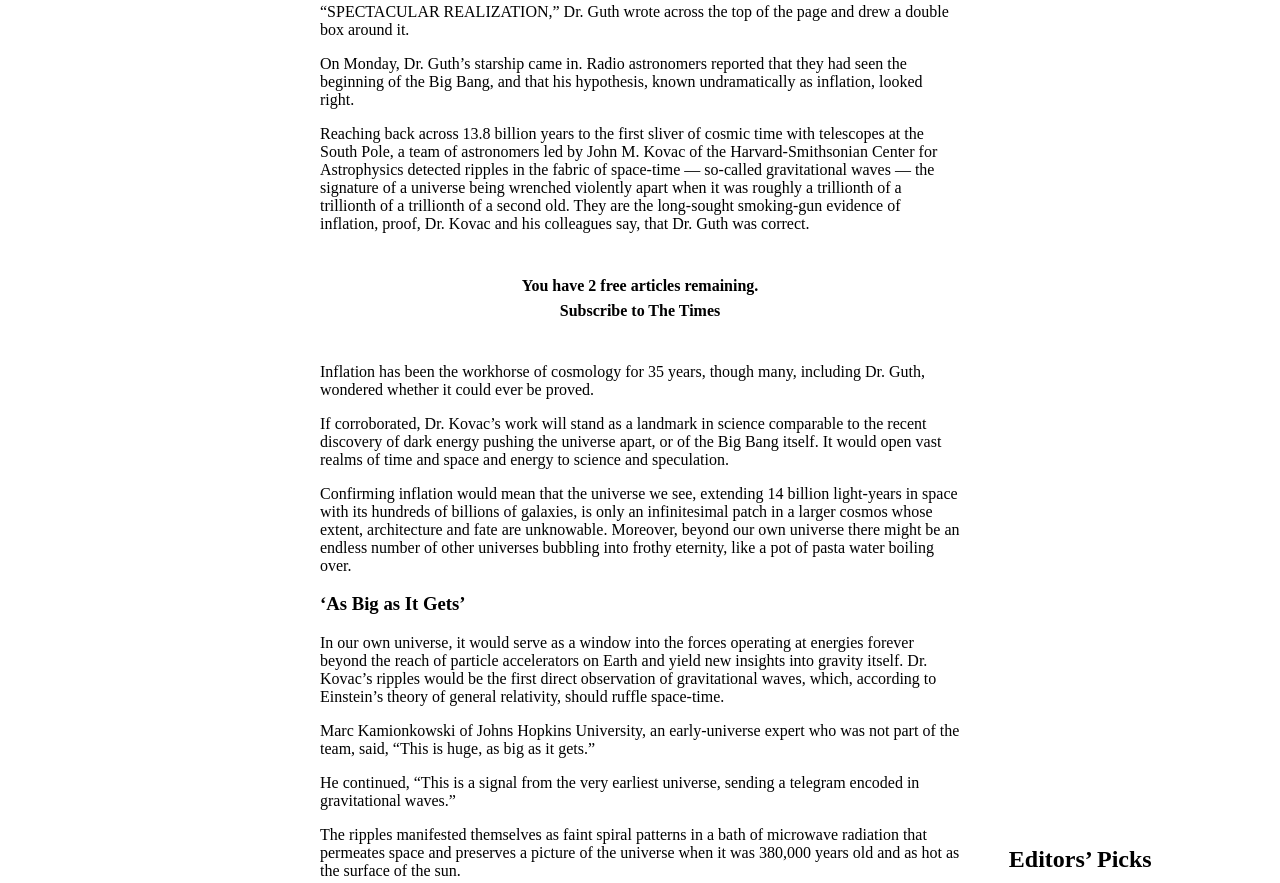
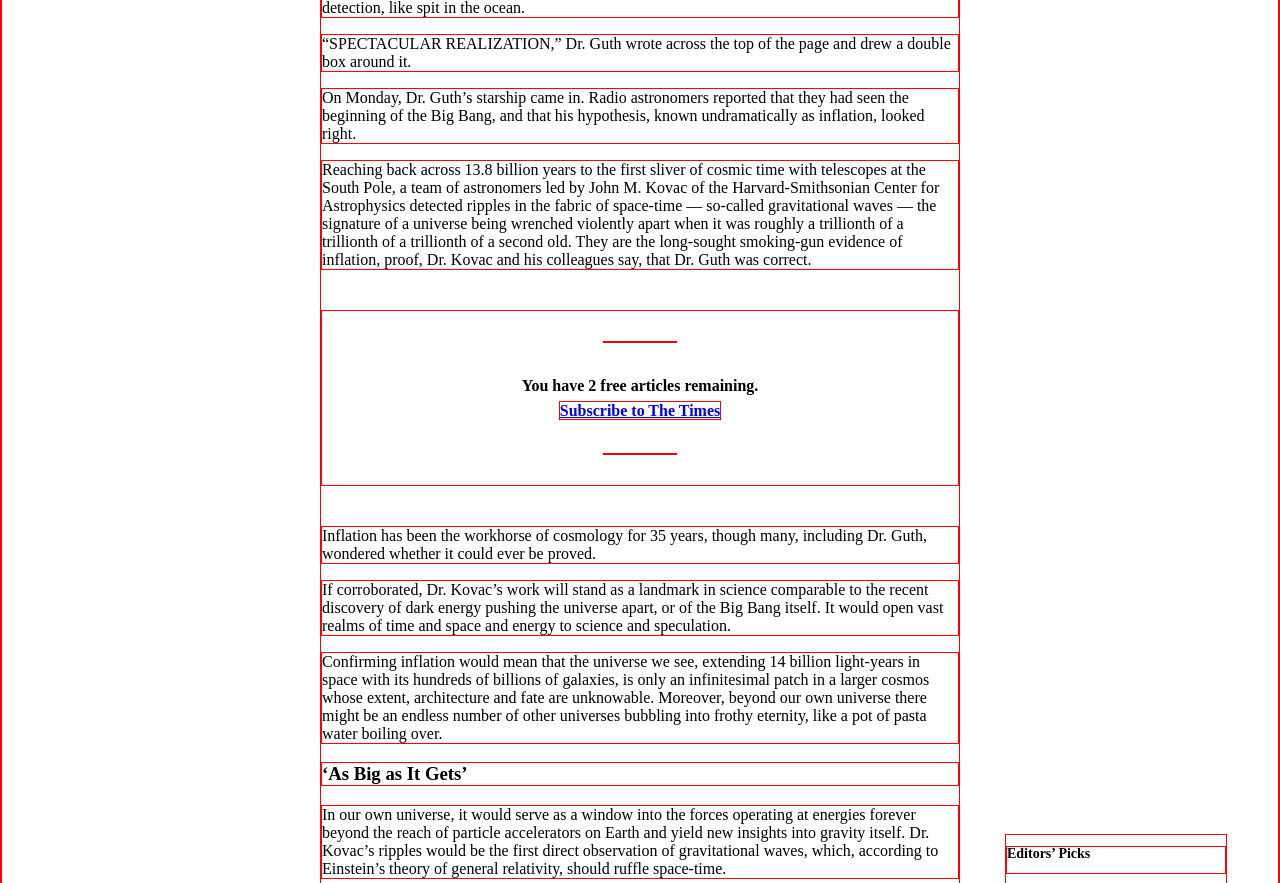
Before and after one commit to eapenzacharias/Positioning-and-Floating-Elements, a plain HTML site: page index.html in a window 1280 px wide. Shown: the part 1338-2221 px from the top of the page. Drawn offline with Linux system fonts and the light colour scheme; grey boxes are pictures that could not be loaded.

Commit message:
Border fixed
Added border to side elements and Subscription element

```diff
--- a/css/style.css
+++ b/css/style.css
@@ -1,9 +1,7 @@
 
-/*
 * {
   border: 1px solid red !important;
 }
-*/
 
 body {
   font-family: 'Times New Roman', Times, serif;
@@ -37,6 +35,11 @@ body {
   letter-spacing: 0.7px;
   line-height: 19px;
   margin: 0;
+}
+.border {
+  border-bottom: 2px solid rgb(226, 226, 226);
+  margin: 30px auto;
+  width: 72px;
 }
 .page-button {
   background-color: #6288a5;
@@ -140,6 +143,12 @@ body {
     position: relative;
     width: 220px;
 }
+.side-box h2 {
+  border-bottom: 1px solid rgb(226, 226, 226);
+  font-size: 14px;
+  line-height: 14px;
+  padding-bottom: 12px;
+}
 .small {
   height: 73%;
   width: auto;
@@ -161,10 +170,10 @@ body {
     margin: 0 8px 0 8px;
 }
 .subscribe{
-    text-align: center;
-    font-weight: 700;
-    line-height: 25px;
-    margin: 40px 0;
+  text-align: center;
+  font-weight: 700;
+  line-height: 25px;
+  margin: 40px 0;
 }
 .title {
   font-family: Georgia, 'Times New Roman', Times, serif;
--- a/index.html
+++ b/index.html
@@ -9,22 +9,23 @@
     <script src="https://kit.fontawesome.com/3a7b6dc568.js"></script>
 </head>
 <body>
-  <!-- Header Navbar -->
-  <header class="navbar">
+  <!-- Navbar Navbar -->
+  <navbar class="navbar">
     <i class="fas fa-bars"></i>
     <i class="fas fa-search"></i>
     <h3 class="article-section" >Space & Cosmos</h3>
     <img id="new-york-times-logo" class="logo small" src="assets\The_New_York_Times_logo.png" alt="New York Times logo">
     <button class="page-button nav-button" >LOG IN</button>
     <button class="page-button nav-button" >SUBSCRIBE NOW</button>
-  </header>
+  </navbar>
   <h1 class="title main container">Space Ripples Reveal<br>Big Bang’s Smoking Gun</h1>
   <div class="container title-img article-media">
     <img src="https://static01.nyt.com/images/2014/03/18/science/space/18cosmos/18cosmos-articleLarge.jpg?quality=75&auto=webp&disable=upscale" alt="Title Image">
     <p>Alan Guth was one of the first physicists to hypothesize the existence of inflation, which explains how the
       universe expanded so uniformly and so quickly in the instant after the Big Bang 13.8
-      billion years ago.<br><span>AlanRick Friedman for The New York Times</span></p>
+      billion years ago.<br><span>Alan Rick Friedman for The New York Times</span></p>
   </div>
+  <!-- Recomended Aricles: Side Box -->
   <div class="side-box">
     <h2>Editors’ Picks</h2>
     <div class="small-box">
@@ -53,6 +54,7 @@
     </div>
     </div>
   <div class="main container">
+    <!-- Author, Date, and Metadata -->
     <div class="meta-data">
       <p>By Dennis Overbye <br></p>
       <span>March 17, 2014</span>
@@ -70,6 +72,7 @@
         <!--Comments-->
         <i class="far fa-comment-alt"></i>
       </span>
+    <!-- Article Body -->
     </div>
       <p>
         CAMBRIDGE, Mass. — One night late in 1979, an itinerant young physicist named Alan Guth, with a new son and a year’s appointment at Stanford, stayed up late with his notebook and equations, venturing far beyond the world of known physics.
@@ -89,9 +92,12 @@
       <p>
         Reaching back across 13.8 billion years to the first sliver of cosmic time with telescopes at the South Pole, a team of astronomers led by John M. Kovac of the Harvard-Smithsonian Center for Astrophysics detected ripples in the fabric of space-time — so-called gravitational waves — the signature of a universe being wrenched violently apart when it was roughly a trillionth of a trillionth of a trillionth of a second old. They are the long-sought smoking-gun evidence of inflation, proof, Dr. Kovac and his colleagues say, that Dr. Guth was correct.
       </p>
+      <!-- Warning Section -->
       <div class="subscribe container">
+        <div class="border"></div>
         You have 2 free articles remaining. <br>
-        Subscribe to The Times
+        <a href="#">Subscribe to The Times</a>
+        <div class="border"></div>
       </div>
       <p>
         Inflation has been the workhorse of cosmology for 35 years, though many, including Dr. Guth, wondered whether it could ever be proved.
@@ -136,6 +142,7 @@
       <p>
         Andrei Linde of Stanford, a prolific theorist who first described the most popular variant of inflation, known as chaotic inflation, in 1983, was about to go on vacation in the Caribbean last week when Chao-Lin Kuo, a Stanford colleague and a member of Dr. Kovac’s team, knocked on his door with a bottle of Champagne to tell him the news.
       </p>
+      <!-- Youtube iframe -->
       <div class="container article-media">
         <iframe src="https://www.youtube.com/embed/ZlfIVEy_YOA" frameborder="0" allow="accelerometer; autoplay; encrypted-media; gyroscope; picture-in-picture" allowfullscreen></iframe>
         <p>
@@ -166,12 +173,14 @@
       <p>
         Lawrence M. Krauss of Arizona State and others also emphasized the need for confirmation, noting that the new results exceeded earlier estimates based on temperature maps of the cosmic background by the European Space Agency’s Planck satellite and other assumptions about the universe.
       </p>
+      <!-- Image -->
       <div class="container article-media">
         <img src="https://static01.nyt.com/images/2014/03/18/science/space/18cosmos-2/18cosmos-2-jumbo.jpg?quality=90&auto=webp" alt="Satellite Image">
         <p>
           The Bicep2 telescope, in the foreground, was used to detect the faint spiraling gravity patterns — the signature of a universe being wrenched violently apart at its birth.<br><span>Steffen Richter/Associated Press</span>
         </p>
       </div>
+      <!-- Article Footer -->
       <div class="container footer">
         <p>A version of this article appears in print on March 17, 2014, on Page A1 of the New York edition with the headline: Space Ripples Reveal Big Bang’s Smoking Gun. Order Reprints | Today’s Paper | Subscribe</p>
         <button class="page-button foot-button">Read 654 Comments</button>
```
